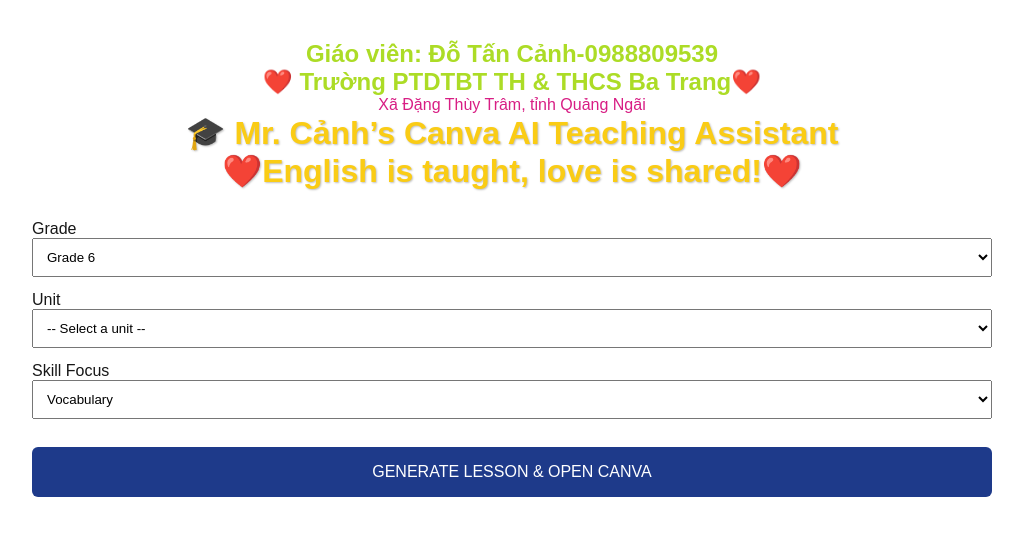
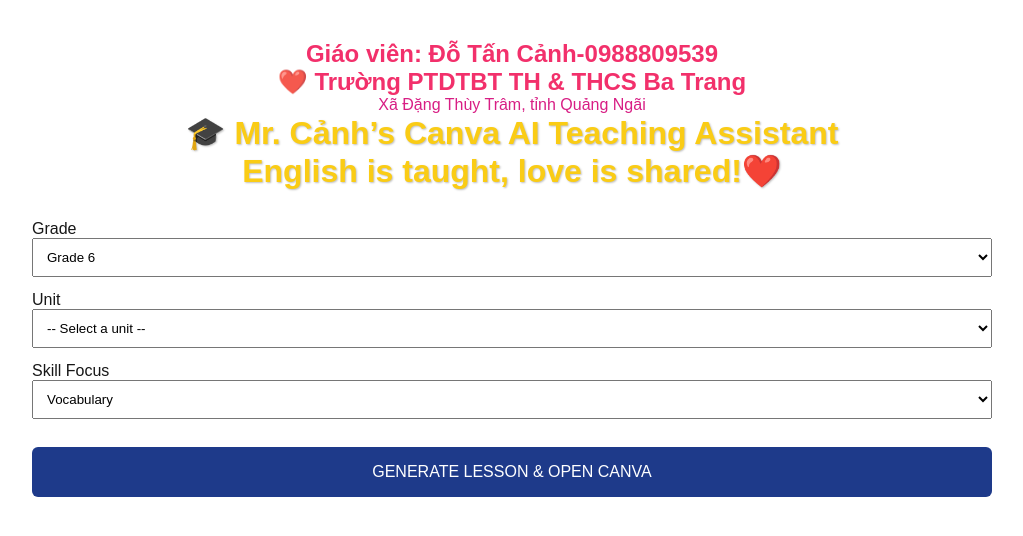
Before and after one commit to tancanhdo-commits/mr-canh-canva-assistant, a Next.js app: page / in a window 1280 px wide. Shown: the top 536 px of the page, without its empty margins (128-1151 px from the left). Built offline with nearby package versions, Linux system fonts and the light colour scheme.

Commit message:
Update page.tsx

```diff
--- a/app/page.tsx
+++ b/app/page.tsx
@@ -128,13 +128,13 @@
 3) Trắc nghiệm – 10 câu hỏi kiểm tra kiến thức.`,
 
     Grammar:
-      "Create a GRAMMAR PRACTICE WORKSHEET with explanation and exercises.",
+      "Create a GRAMMAR PRACTICE WORKSHEET with explanation and exercises."      ,
     Reading:
       "Create a READING COMPREHENSION WORKSHEET with pre/while/post tasks.",
     Speaking:
       "Create a SPEAKING ACTIVITY with prompts, pair/group work.",
     Writing:
-      "Create a WRITING TASK with guidance, sentence starters, checklist.",
+      "Create a WRITING TASK with guidance, sentence starters, 4 interactive activities with key vocabulary and structures. Sample writing included.",
     "Looking Back + Project-based Learning":
       "Create a REVIEW and PROJECT-BASED LEARNING task.",
   };
@@ -177,10 +177,10 @@
     <main style={{ maxWidth: 960, margin: "40px auto", fontFamily: "Arial" }}>
       {/* HEADER */}
       <header style={{ textAlign: "center", marginBottom: 30 }}>
-        <h2 style={{ color: "#acdc26", fontWeight: 700 }}>
+        <h2 style={{ color: "#f01356e0", fontWeight: 700 }}>
         Giáo viên: Đỗ Tấn Cảnh-0988809539
          <p style={{ color: "#8ca326" }}></p>
-          ❤️ Trường PTDTBT TH & THCS Ba Trang❤️
+          ❤️ Trường PTDTBT TH & THCS Ba Trang
         </h2>
         <p style={{ color: "#d81e84" }}>
           Xã Đặng Thùy Trâm, tỉnh Quảng Ngãi
@@ -194,7 +194,7 @@
           }}
         >
           🎓 Mr. Cảnh’s Canva AI Teaching Assistant<br />
-         ❤️English is taught, love is shared!❤️
+         English is taught, love is shared!❤️
         </h1>
       </header>
 
```
